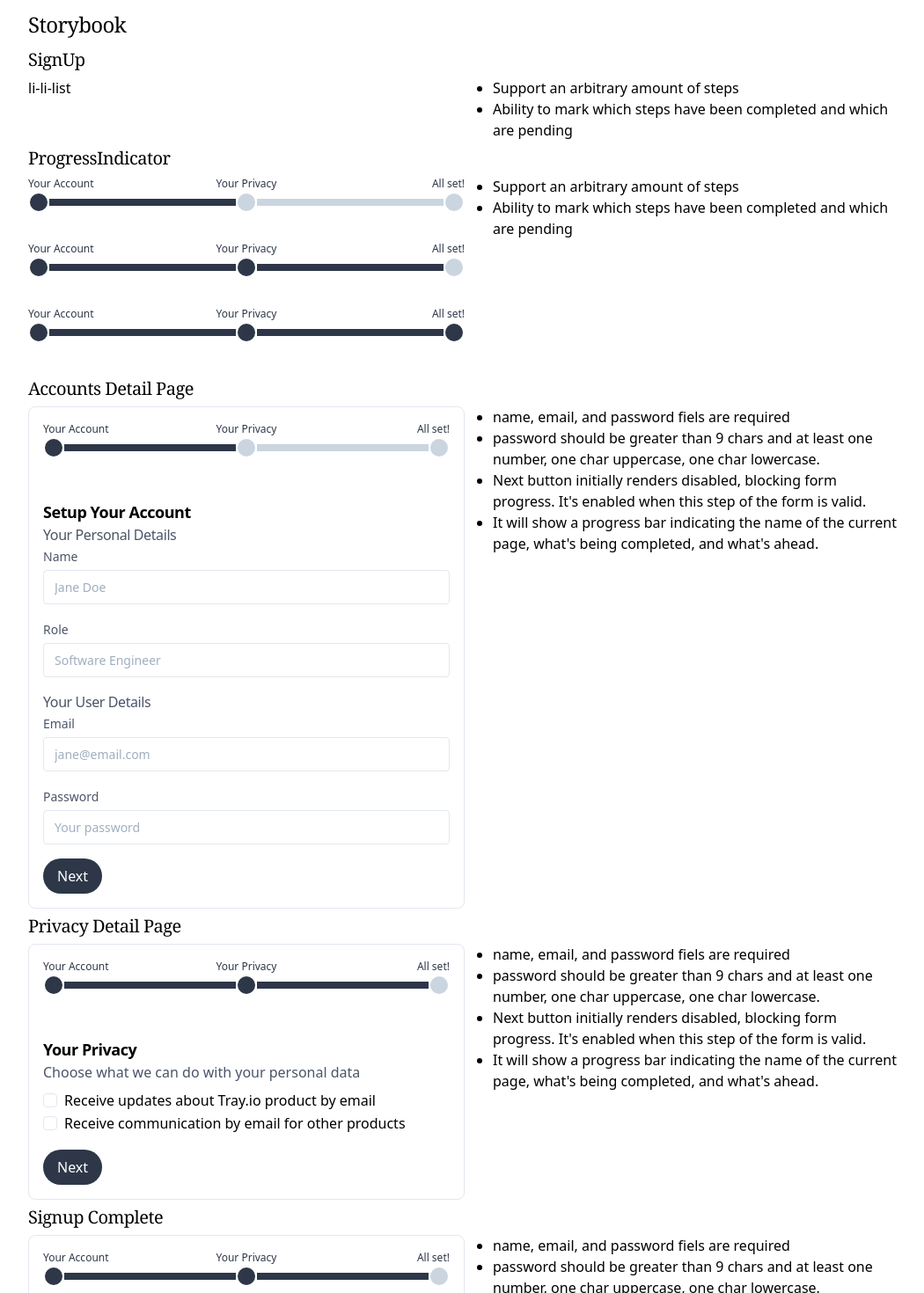
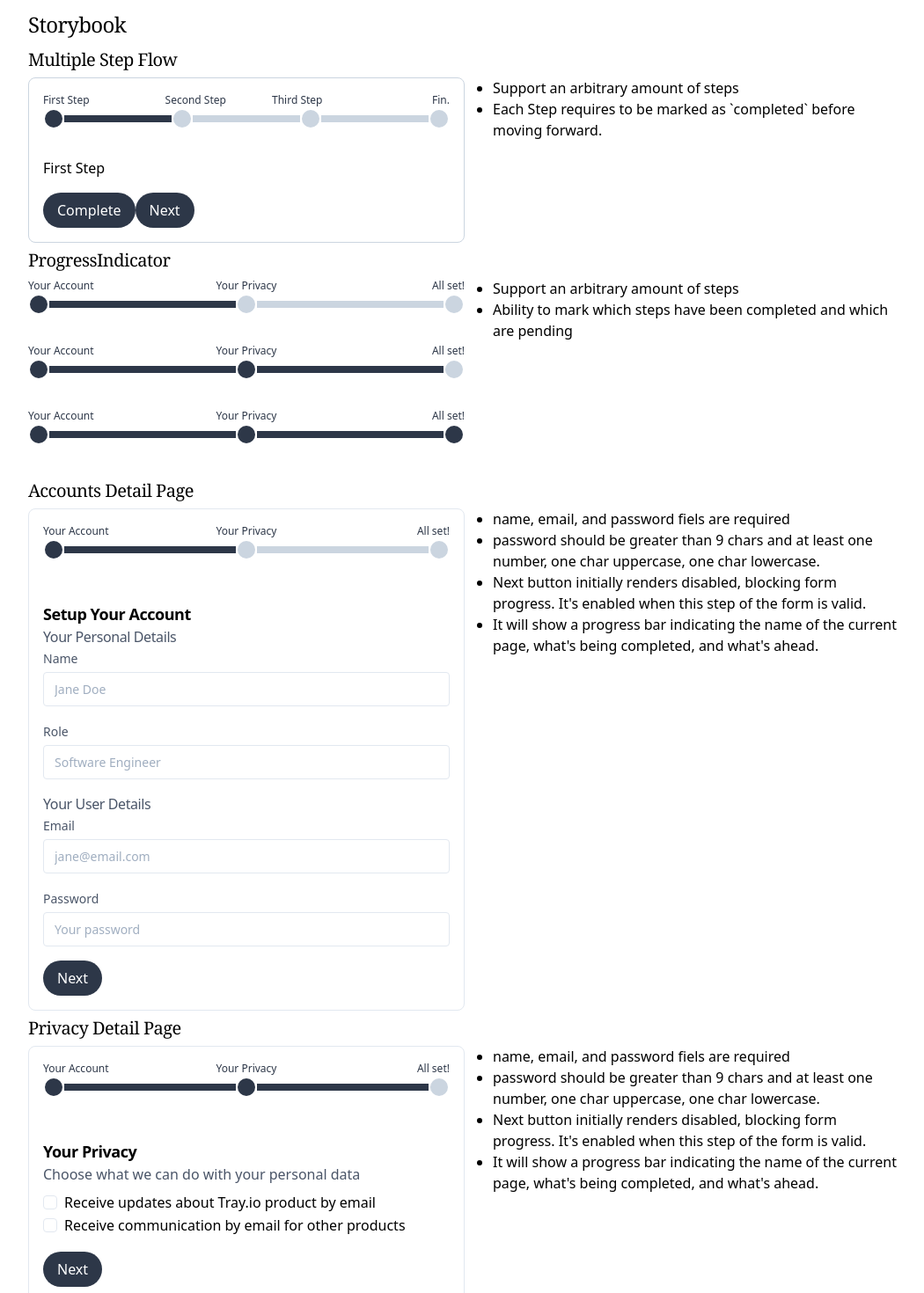
Before and after one commit to vicentereig/multiple-page-form-demo, a React (Create React App) app: page / in a window 1280 px wide. Shown: the part 200-1670 px from the top of the page at 88% size, without its empty margins (112-1162 px from the left). Built offline with nearby package versions, Linux system fonts and the light colour scheme; what @tailwindcss/custom-forms would draw is missing.

Commit message:
Adds MultipleStepFlow#onComplete callback.

```diff
--- a/src/Pages/Home.jsx
+++ b/src/Pages/Home.jsx
@@ -1,75 +1,20 @@
-import React, {useState} from 'react'
-import { useSelector, useDispatch } from 'react-redux'
+import React from 'react'
 
-import SignUp from '../components/SignUp'
+import MultipleStepFlowStory from './MultipleStepFlowStory'
 import Account from '../components/signup/pages/Account'
 import Privacy from '../components/signup/pages/Privacy'
 import ProgressIndicator from "../components/ProgressIndicator";
 import SignupComplete from "../components/signup/pages/SignupComplete";
 
 import { Provider } from 'react-redux'
-import { createStore } from 'redux'
 
-const initialState = {
-  ui: {
-    SignUp: {
-      steps: [
-        { title: 'Your Account'},
-        { title: 'Your Privacy'},
-        { title: 'All set!'}
-      ],
-      currentStep: 0
-    }
-  }
-}
-function rootReducer(state, action) {
-  switch (action.type) {
-    default: return state
-  }
-}
-
-function firstStepReducer(state=initialState, action) {
-  return rootReducer(state, action)
-}
-const firstStepStore = createStore(firstStepReducer)
-
-const secondStepState = {...initialState, ...{ui: {SignUp: { steps: [...initialState.ui.SignUp.steps], currentStep: 1}}}}
-function secondStepReducer(state=secondStepState, action) {
-  return rootReducer(state, action)
-}
-const secondStepStore = createStore(secondStepReducer)
-
-const lastStepState = {...initialState, ...{ui: {SignUp: { steps: [...initialState.ui.SignUp.steps], currentStep: 2}}}}
-function lastStepReducer(state=lastStepState, action) {
-  return rootReducer(state, action)
-}
-
-const lastStepStore = createStore(lastStepReducer)
-
-const Step = ({title}) => {
-  const isComplete = useState(false)
+const steps = [
+  { title: 'Your Account'},
+  { title: 'Your Privacy'},
+  { title: 'All set!'}
+]
 
 
-  const stepCompleted = () => {
-
-  }
-
-  const moveForwardIfCompleted = () => {
-
-  }
-  return (
-    <>
-      <ProgressIndicator className="pb-8"/>
-      <button onClick={stepCompleted}
-              className="bg-gray-800 text-white mt-4 py-2 px-4 rounded-full"
-              type="submit">Complete</button>
-
-      <button onClick={moveForwardIfCompleted}
-              className="bg-gray-800 text-white mt-4 py-2 px-4 rounded-full"
-              type="submit">Next</button>
-    </>
-  )
-}
 const Home = () => {
   return (
     <article className="p-4">
@@ -84,42 +29,15 @@ const Home = () => {
 
       <h2 className="font-serif tracking-tight text-2xl font-medium leading-10">Storybook</h2>
 
-      <section>
-        <h3 className="font-serif tracking-tight text-xl font-medium leading-10">SignUp</h3>
-        <div className="flex flex-row">
-          <div className="w-1/2">
-            <Provider store={firstStepStore}>
-              <SignUp>
-                <Step title="First Step"/>
-                <Step title="Second Step"/>
-                <Step title="Third Step"/>
-                <Step title="Fin."/>
-              </SignUp>
-            </Provider>
-          </div>
-          <div className="w-1/2">
-            <ul className="list-disc pl-8">
-              <li>Support an arbitrary amount of steps</li>
-              <li>Ability to mark which steps have been completed and which are pending</li>
-
-            </ul>
-          </div>
-        </div>
-      </section>
+      <MultipleStepFlowStory/>
 
       <section>
         <h3 className="font-serif tracking-tight text-xl font-medium leading-10">ProgressIndicator</h3>
         <div className="flex flex-row">
           <div className="w-1/2">
-            <Provider store={firstStepStore}>
-              <ProgressIndicator className="pb-8"/>
-            </Provider>
-            <Provider store={secondStepStore}>
-              <ProgressIndicator className="pb-8"/>
-            </Provider>
-            <Provider store={lastStepStore}>
-              <ProgressIndicator className="pb-8"/>
-            </Provider>
+            <ProgressIndicator className="pb-8" currentStep={0} steps={steps}/>
+            <ProgressIndicator className="pb-8" currentStep={1} steps={steps}/>
+            <ProgressIndicator className="pb-8" currentStep={2} steps={steps}/>
           </div>
           <div className="w-1/2">
             <ul className="list-disc pl-8">
@@ -135,9 +53,7 @@ const Home = () => {
         <h3 className="font-serif tracking-tight text-xl font-medium leading-10">Accounts Detail Page</h3>
         <div className="flex flex-row">
           <div className="w-1/2">
-            <Provider store={firstStepStore}>
-              <Account className="w-full"/>
-            </Provider>
+            <Account className="w-full" currentStep={0} steps={steps}/>
           </div>
           <div className="w-1/2">
             <ul className="list-disc pl-8">
@@ -159,9 +75,7 @@ const Home = () => {
         <h3 className="font-serif tracking-tight text-xl font-medium leading-10">Privacy Detail Page</h3>
         <div className="flex flex-row">
           <div className="w-1/2">
-            <Provider store={secondStepStore}>
-              <Privacy className="w-full"/>
-            </Provider>
+            <Privacy className="w-full" currentStep={1} steps={steps}/>
           </div>
           <div className="w-1/2">
             <ul className="list-disc pl-8">
@@ -183,9 +97,7 @@ const Home = () => {
         <h3 className="font-serif tracking-tight text-xl font-medium leading-10">Signup Complete</h3>
         <div className="flex flex-row">
           <div className="w-1/2">
-            <Provider store={secondStepStore}>
-              <SignupComplete className="w-full"/>
-            </Provider>
+            <SignupComplete className="w-full"  currentStep={2} steps={steps}/>
           </div>
           <div className="w-1/2">
             <ul className="list-disc pl-8">
--- /dev/null
+++ b/src/Pages/MultipleStepFlowStory.jsx
@@ -0,0 +1,76 @@
+import React, {useState} from "react"
+import {Provider, useDispatch} from "react-redux"
+import ProgressIndicator from "../components/ProgressIndicator"
+import {multipleStepStore, move} from "./MultipleStepFlowStory/store"
+import MultipleStepFlow from '../components/MultipleStepFlow'
+
+const MultipleStepFlowStory = () => {
+  const logCompletion = () => {
+    console.log('Completed!')
+  }
+  return (
+    <section>
+      <h3 className="font-serif tracking-tight text-xl font-medium leading-10">Multiple Step Flow</h3>
+      <div className="flex flex-row">
+        <div className="w-1/2">
+          <Provider store={multipleStepStore}>
+            <MultipleStepFlow name="Sample Flow" onComplete={logCompletion}>
+              <Step title="First Step"/>
+              <Step title="Second Step"/>
+              <Step title="Third Step"/>
+              <FinalStep title="Fin."/>
+            </MultipleStepFlow>
+          </Provider>
+        </div>
+        <div className="w-1/2">
+          <ul className="list-disc pl-8">
+            <li>Support an arbitrary amount of steps</li>
+            <li>Each Step requires to be marked as `completed` before moving forward.</li>
+
+          </ul>
+        </div>
+      </div>
+    </section>
+
+  )
+}
+
+
+const Step = ({title, currentStep, steps, moveSteps }) => {
+  const [isComplete, setComplete] = useState(false)
+
+  const stepCompleted = () => {
+    setComplete(true)
+  }
+
+  const moveForwardIfCompleted = () => {
+    if (isComplete) {
+      moveSteps(currentStep+1)
+    }
+  }
+
+  return (
+    <div className="border border-gray-400 rounded-lg p-4">
+      <ProgressIndicator steps={steps} currentStep={currentStep} className="pb-8"/>
+      <h1>{title}</h1>
+      <button onClick={stepCompleted}
+              className="bg-gray-800 text-white mt-4 py-2 px-4 rounded-full"
+              type="submit">Complete</button>
+
+      <button onClick={moveForwardIfCompleted}
+              className="bg-gray-800 text-white mt-4 py-2 px-4 rounded-full"
+              type="submit">Next</button>
+    </div>
+  )
+}
+
+const FinalStep = ({title, steps, currentStep}) => {
+  return (
+    <div className="border border-gray-400 rounded-lg p-4">
+      <ProgressIndicator steps={steps} currentStep={currentStep} className="pb-8"/>
+      <h1>{title}</h1>
+    </div>
+  )
+}
+
+export default MultipleStepFlowStory
--- /dev/null
+++ b/src/Pages/MultipleStepFlowStory/store.js
@@ -0,0 +1,42 @@
+import {createStore, applyMiddleware} from "redux";
+
+const CREATE_WORKFLOW = 'CREATE_WORKFLOW'
+function createWorkflow(workflowName) {
+  return { type: CREATE_WORKFLOW, workflowName}
+}
+const CREATE_STEPS = 'CREATE_STEPS'
+function createSteps(workflowName, steps) {
+  return {type: CREATE_STEPS, workflowName, steps}
+}
+
+const MOVE = 'MOVE'
+function move(workflowName, nextStep) {
+  return {type: MOVE, workflowName, nextStep}
+}
+
+
+function multipleStepReducer(state={ui:{}}, action) {
+  switch(action.type) {
+    case CREATE_WORKFLOW:
+      return {...state, ...{ui: {[action.workflowName]: { steps: [], currentStep: 0}}}}
+    case CREATE_STEPS:
+      return {...state, ...{ui: {[action.workflowName]: { steps: [...action.steps], currentStep: 0}}}}
+    case MOVE:
+      return {...state, ...{ui: {[action.workflowName]: { steps: [...state.ui[action.workflowName].steps], currentStep: action.nextStep}}}}
+    default: return state
+  }
+}
+/**
+ * Logs all actions and states after they are dispatched.
+ */
+const logger = store => next => action => {
+  console.group(action.type)
+  console.info('dispatching', action)
+  let result = next(action)
+  console.log('next state', store.getState())
+  console.groupEnd()
+  return result
+}
+const multipleStepStore = createStore(multipleStepReducer, applyMiddleware(logger))
+
+export {multipleStepStore, createWorkflow, createSteps, move}
--- /dev/null
+++ b/src/components/MultipleStepFlow.jsx
@@ -0,0 +1,45 @@
+import React, {Children, cloneElement, useEffect} from 'react'
+import { useSelector, useDispatch } from 'react-redux'
+import {createWorkflow, createSteps, move} from '../Pages/MultipleStepFlowStory/store'
+
+const MultipleStepFlow = ({name, children, onComplete}) => {
+  const dispatch = useDispatch()
+
+
+  const buildSteps = () => {
+    const steps = Children.map(children, ({type, props}) => {
+      return { title: props.title  }
+    })
+
+    dispatch(createWorkflow(name))
+    dispatch(createSteps(name, steps))
+  }
+
+  buildSteps()
+
+
+  const CurrentStep = () => {
+    const currentStep = useSelector(state => state.ui[name].currentStep)
+    const steps = useSelector(state => state.ui[name].steps)
+
+    const moveSteps = (nextStep) => {
+      dispatch(move(name, nextStep))
+    }
+
+    useEffect(() => {
+      if (currentStep === steps.length - 1 ) {
+        onComplete()
+      }
+    }, [currentStep])
+
+    return Children.map(children, (child, index) => {
+      if ( index === currentStep ) {
+        return cloneElement(child, {currentStep, steps, moveSteps})
+      }
+    })
+  }
+
+  return (<CurrentStep/>)
+}
+
+export default MultipleStepFlow
--- a/src/components/ProgressIndicator.jsx
+++ b/src/components/ProgressIndicator.jsx
@@ -1,11 +1,8 @@
 import React, { useState } from "react";
-import { useSelector } from 'react-redux'
 
-const ProgressIndicator = ({className}) => {
-  const currentStep = useSelector( state => state.ui.SignUp.currentStep )
-  const allSteps = useSelector( state => state.ui.SignUp.steps )
+const ProgressIndicator = ({className, steps, currentStep}) => {
 
-  const labelWidth = useState(`w-1/${allSteps.length}`)
+  const labelWidth = useState(`w-1/${steps.length}`)
 
   const StepLabel = ({title, isFirst, isLast}) => {
     let className = "mx-auto text-gray-800 text-xs".split(" ").concat(labelWidth)
@@ -26,8 +23,6 @@ const ProgressIndicator = ({className}) => {
   }
 
   const Labels = ({steps}) => {
-    console.log("Steps: ", steps)
-
     const labels = steps.map((step, i) => <StepLabel key={i} isFirst={i === 0} isLast={i === steps.length - 1} title={step.title}/>)
 
     return (
@@ -95,8 +90,8 @@ const ProgressIndicator = ({className}) => {
 
   return (
     <div className={className}>
-      <Labels steps={allSteps}/>
-      <ProgressBar steps={allSteps} currentStep={currentStep}/>
+      <Labels steps={steps}/>
+      <ProgressBar steps={steps} currentStep={currentStep}/>
     </div>
   )
 }
--- a/src/components/SignUp.jsx
+++ b/src/components/SignUp.jsx
@@ -1,17 +1,21 @@
-import React, { useState } from 'react'
-import { useSelector, useDispatch } from 'react-redux'
-import ProgressIndicator from "../Pages/Home";
+import Account from 'signup/pages/Account'
+import Privacy from 'signup/pages/Privacy'
+import React from "react"
+import {useSelector} from 'react-redux'
 
+const SignUp = () => {
+  const user = useSelector( state => state.models.User )
+  const logInfo = () => {
+    console.log(user)
+  }
 
-// gets the children -> feeds the store
-// renders current page
-const SignUp = () => {
   return (
-    <>
-      li-li-list
-    </>
+    <MultipleStepFlow name="SignUp" onComplete={logInfo}>
+      <Account title="Your Account"/>
+      <Privacy title="Your Privacy"/>
+      <SignupComplete title="All set!"/>
+    </MultipleStepFlow>
   )
 }
 
-
 export default SignUp
```
Also changed, not shown: 1 other file (tests, documents, lock files or other folders).
